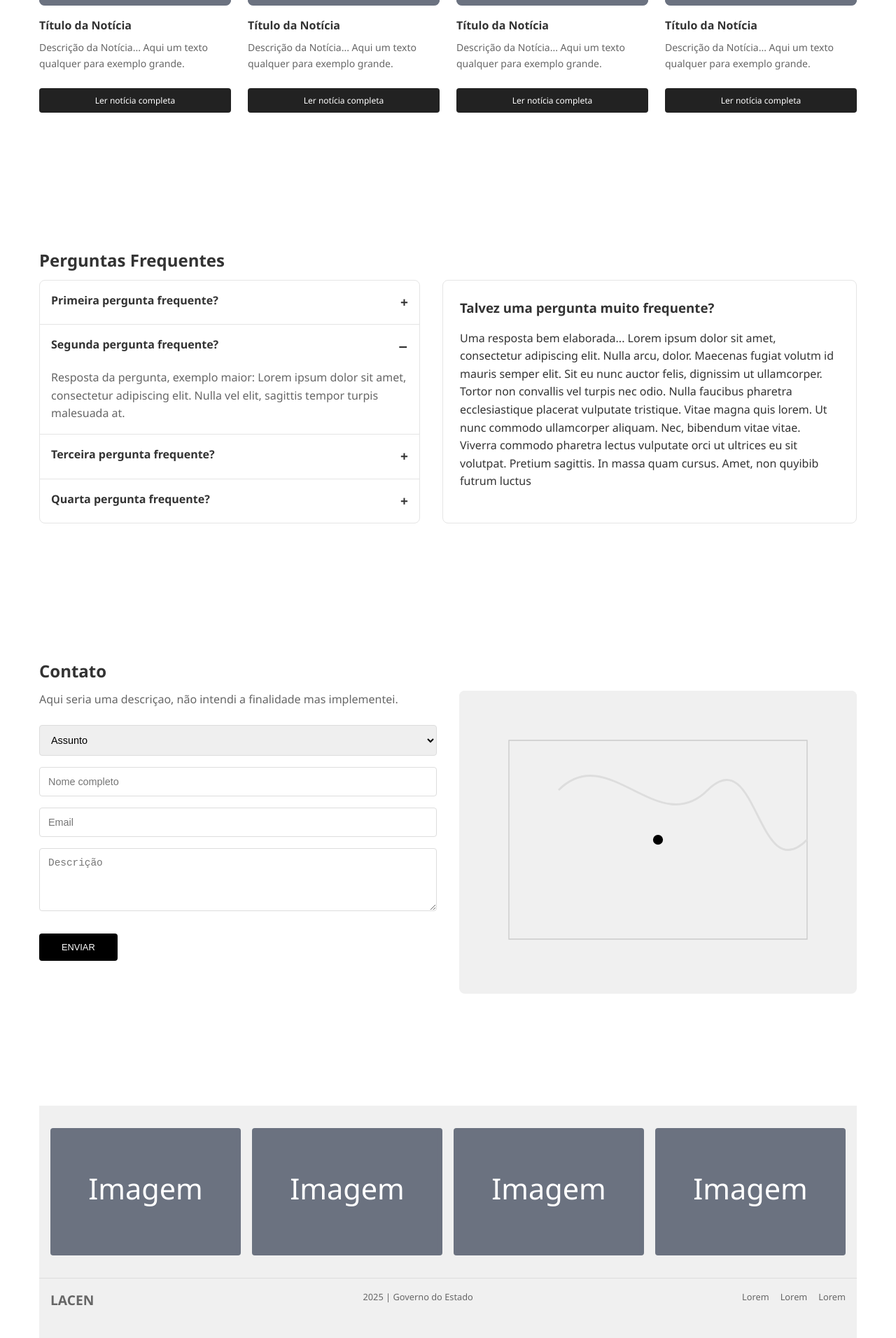
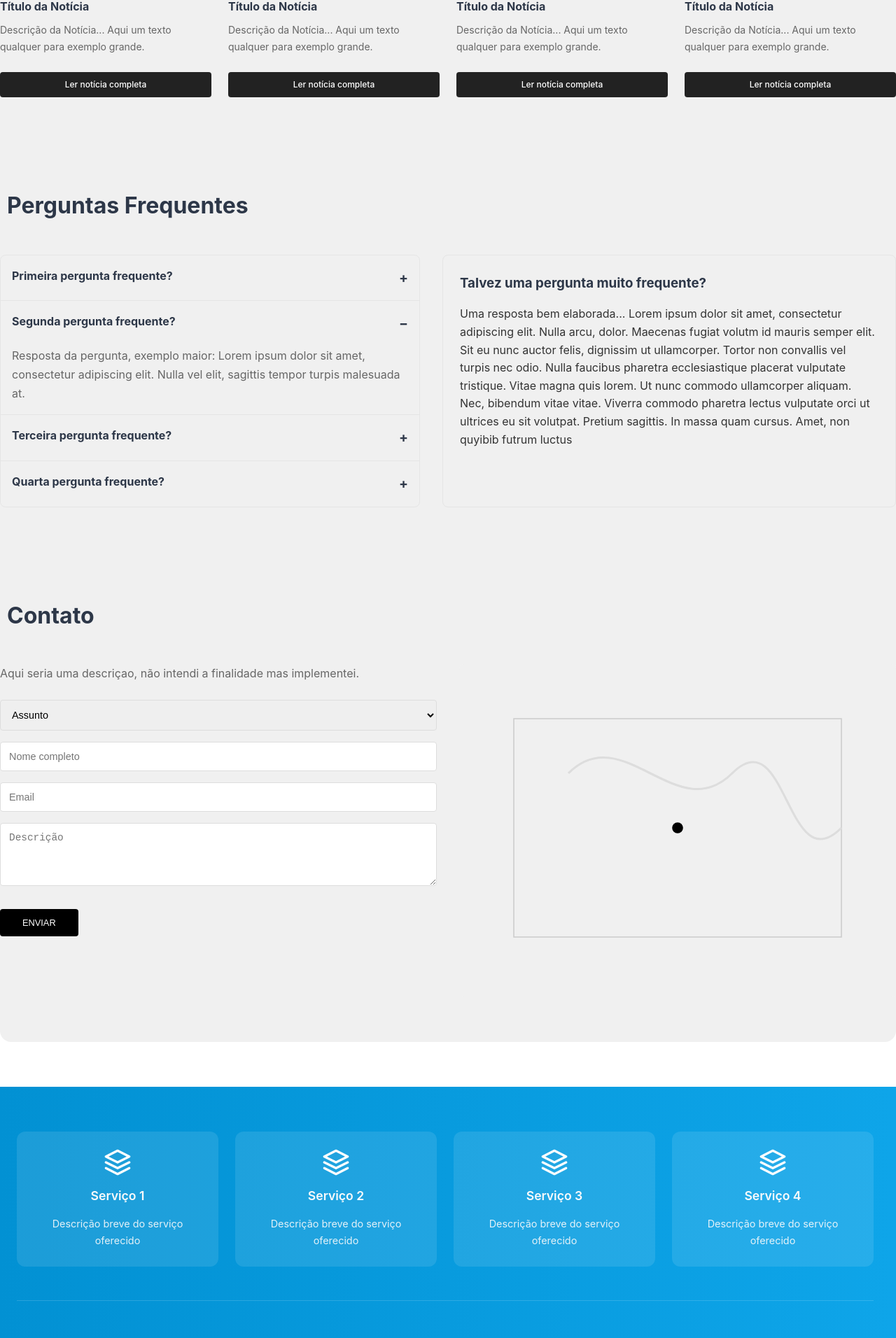
Before and after one commit to marcos-grocha/lacen, a Vue app: page / in a window 1280 px wide. Shown: the part 880-2792 px from the top of the page at 70% size. Built offline with nearby package versions, Linux system fonts and the light colour scheme; what @vue-a11y/vlibras would draw is missing.

Commit message:
algumas modificações (ainda esta inacabado)

```diff
--- a/src/App.vue
+++ b/src/App.vue
@@ -31,33 +31,133 @@
 </script>
 
 <style>
+  :root {
+    --primary-color: #0291d3;
+    --secondary-color: #f0f0f0;
+    --accent-color: #FF6B6B;
+    --text-dark: #2D3748;
+    --text-light: #F7FAFC;
+    --transition: all 0.3s ease;
+  }
+
   * {
     box-sizing: border-box;
     margin: 0;
     padding: 0;
+    scroll-behavior: smooth;
   }
 
   body {
-    font-family: 'Segoe UI', Tahoma, Geneva, Verdana, sans-serif;
-    line-height: 1.6;
-    color: #333;
+    background-color: #FFFFFF;
+    font-family: 'Inter', system-ui, -apple-system, BlinkMacSystemFont, 'Segoe UI', Roboto, sans-serif;
+    line-height: 1.7;
+    color: var(--text-dark);
+    -webkit-font-smoothing: antialiased;
   }
 
-  h1, h2, h3, h4, h5, h6 {
-    margin-bottom: 0.5rem;
+  h1{
+    color: var(--primary-color);
+    margin-bottom: 1rem;
+    font-weight: 600;
+  }
+
+  h1 {
+    padding-left: 10px;
+    font-size: 2.5rem;
+    line-height: 1.2;
+    background: linear-gradient(45deg, var(--primary-color), var(--secondary-color));
+    -webkit-background-clip: text;
+    -webkit-text-fill-color: transparent;
+  }
+
+  h2 {
+    padding-left: 10px;
+    font-size: 2rem;
+    border-bottom: 2px solid var(--secondary-color);
+    padding-bottom: 0.5rem;
+    margin-bottom: 2rem;
   }
 
   a {
-    color: #333;
+    color: var(--primary-color);
+    text-decoration: none;
+    transition: var(--transition);
+    font-weight: 500;
+  }
+
+  a:hover {
+    color: var(--secondary-color);
+    text-decoration: underline;
   }
 
   section {
-    margin: 2rem 0;
+    padding: 10px;
   }
 
-  .homepage {
-    max-width: 1200px;
+  .container {
+    max-width: 1280px;
     margin: 0 auto;
-    padding: 0 1rem;
+    padding: 0 2rem;
+  }
+
+  .button {
+    display: inline-flex;
+    align-items: center;
+    padding: 0.75rem 1.5rem;
+    border-radius: 0.5rem;
+    font-weight: 600;
+    transition: var(--transition);
+    background: var(--primary-color);
+    color: white;
+    border: 2px solid transparent;
+  }
+
+  .button:hover {
+    transform: translateY(-2px);
+    box-shadow: 0 4px 6px rgba(0, 0, 0, 0.1);
+    background: var(--secondary-color);
+  }
+
+  .card {
+    background: white;
+    border-radius: 1rem;
+    padding: 2rem;
+    box-shadow: 0 4px 6px rgba(0, 0, 0, 0.05);
+    transition: var(--transition);
+  }
+
+  .card:hover {
+    transform: translateY(-5px);
+    box-shadow: 0 10px 15px rgba(0, 0, 0, 0.1);
+  }
+
+  .v-libras {
+    z-index: 1000;
+    bottom: 2rem !important;
+  }
+
+  @media (max-width: 768px) {
+    .container {
+      padding: 0 1.5rem;
+    }
+
+    h1 {
+      padding-left: 50px;
+      font-size: 2rem;
+    }
+
+    h2 {
+      font-size: 1.75rem;
+    }
+
+    section {
+      padding: 3rem 0;
+    }
+  }
+
+  @media (max-width: 480px) {
+    .container {
+      padding: 0 1rem;
+    }
   }
 </style>
--- a/src/components/FooterLacen.vue
+++ b/src/components/FooterLacen.vue
@@ -1,90 +1,198 @@
 <template>
-  <div class="homepage">
   <footer class="footer">
     <div class="footer-content">
       <div class="footer-gallery">
         <div class="gallery-item" v-for="n in 4" :key="n">
-            <svg width="100%" height="100%" viewBox="0 0 100 70" xmlns="http://www.w3.org/2000/svg">
-              <rect width="100%" height="100%" fill="#6B7280" />
-              <text x="50%" y="50%" dominant-baseline="middle" text-anchor="middle" fill="#ffffff">
-                <tspan x="50%" dy="0">Imagem</tspan>
-              </text>
+          <div class="gallery-content">
+            <svg width="40" height="40" viewBox="0 0 24 24" fill="none" xmlns="http://www.w3.org/2000/svg">
+              <path d="M12 2L2 7L12 12L22 7L12 2Z" stroke="white" stroke-width="2" stroke-linecap="round" stroke-linejoin="round"/>
+              <path d="M2 17L12 22L22 17" stroke="white" stroke-width="2" stroke-linecap="round" stroke-linejoin="round"/>
+              <path d="M2 12L12 17L22 12" stroke="white" stroke-width="2" stroke-linecap="round" stroke-linejoin="round"/>
             </svg>
+            <h4>Serviço {{ n }}</h4>
+            <p>Descrição breve do serviço oferecido</p>
           </div>
         </div>
       </div>
-      <div class="footer-bottom">
-        <div class="footer-logo">
-          <h2>LACEN</h2>
-        </div>
-        <div class="copyright">
-          2025 | Governo do Estado
+
+      <div class="footer-main">
+        <div class="footer-brand">
+          <h2 class="footer-logo">LACEN</h2>
+          <p class="footer-tagline">Saúde Pública de Qualidade</p>
         </div>
 
-        <div class="footer-links">
-          <a href="#">Lorem</a>
-          <a href="#">Lorem</a>
-          <a href="#">Lorem</a>
+        <div class="footer-nav">
+          <div class="nav-section">
+            <h4>Institucional</h4>
+            <a href="#">Sobre Nós</a>
+            <a href="#">Notícias</a>
+            <a href="#">Contato</a>
+          </div>
+          <div class="nav-section">
+            <h4>Serviços</h4>
+            <a href="#">Exames</a>
+            <a href="#">Laboratórios</a>
+            <a href="#">Protocolos</a>
+          </div>
+        </div>
+      </div>
+    </div>
+
+    <div class="footer-copyright">
+      <div class="copyright-text">© 2025 Governo do Estado - Todos os direitos reservados</div>
+      <div class="government-logo">
+        <!-- Adicione aqui o SVG do logo do governo -->
       </div>
     </div>
   </footer>
-  </div>
 </template>
 
 <script setup>
-  // Não precisa de lógica por enquanto
+// Lógica pode ser adicionada aqui se necessário
 </script>
 
 <style scoped>
 .footer {
-    background-color: #f0f0f0;
-    padding: 2rem 0;
+  background: linear-gradient(to right,#0291d3, #0ea5e9);
+  color: #f9fafb;
+  padding: 4rem 0 1rem;
+  position: relative;
   margin-top: 4rem;
 }
 
 .footer-content {
-    padding: 0 1rem;
-    max-width: 1200px;
+  max-width: 1280px;
   margin: 0 auto;
+  padding: 0 2rem;
+  padding-left: 1.5rem;
+  padding-right: 1,5rem;
 }
 
-  .footer-logo h2 {
-    font-weight: bold;
-    margin-bottom: 2rem;
-  }
-
+/* Galeria */
 .footer-gallery {
-    display: flex;
-    gap: 1rem;
-    margin-bottom: 2rem;
+  display: grid;
+  grid-template-columns: repeat(auto-fit, minmax(200px, 1fr));
+  gap: 1.5rem;
+  padding-bottom: 3rem;
+  margin-bottom: 3rem;
+  border-bottom: 1px solid rgba(255, 255, 255, 0.15);
 }
 
 .gallery-item {
-    flex: 1;
-    aspect-ratio: 1.5/1;
-    background-color: #6B7280;
-    border-radius: 4px;
-    overflow: hidden;
+  background: rgba(255, 255, 255, 0.1);
+  border-radius: 12px;
+  padding: 1.5rem;
+  transition: transform 0.3s ease;
 }
 
-  .footer-bottom {
+.gallery-item:hover {
+  transform: translateY(-5px);
+}
+
+.gallery-content {
+  display: flex;
+  flex-direction: column;
+  align-items: center;
+  text-align: center;
+  gap: 0.8rem;
+}
+
+.gallery-content svg {
+  width: 40px;
+  height: 40px;
+}
+
+.gallery-content h4 {
+  font-size: 1.1rem;
+  font-weight: 600;
+}
+
+.gallery-content p {
+  font-size: 0.9rem;
+  opacity: 0.9;
+}
+
+.footer-main {
+  display: grid;
+  grid-template-columns: repeat(auto-fit, minmax(300px, 1fr));
+  gap: 3rem;
+  margin-bottom: 3rem;
+}
+
+.footer-brand {
+  max-width: 350px;
+}
+
+.footer-logo {
+  font-size: 2.2rem;
+  font-weight: 800;
+  letter-spacing: -0.5px;
+  margin-bottom: 0.5rem;
+}
+
+.footer-tagline {
+  font-size: 1rem;
+  opacity: 0.9;
+}
+
+.footer-nav {
+  display: flex;
+  gap: 4rem;
+  flex-wrap: wrap;
+}
+
+.nav-section {
+  display: flex;
+  flex-direction: column;
+  gap: 0.8rem;
+}
+
+.nav-section h4 {
+  font-size: 1.1rem;
+  font-weight: 600;
+  margin-bottom: 0.5rem;
+}
+
+.nav-section a {
+  color: #f3f4f6;
+  text-decoration: none;
+  transition: opacity 0.3s ease;
+  font-size: 0.95rem;
+}
+
+.nav-section a:hover {
+  opacity: 0.8;
+}
+
+.footer-copyright {
   display: flex;
   justify-content: space-between;
-    padding: 1rem;
-    max-width: 1200px;
-    margin: 0 auto;
-    border-top: 1px solid #ddd;
-    color: #666;
-    font-size: 0.8rem;
+  align-items: center;
+  padding: 1.5rem 0;
+  border-top: 1px solid rgba(255, 255, 255, 0.15);
+  margin-top: 2rem;
 }
 
-  .footer-links {
+.copyright-text {
   display: flex;
-    gap: 1rem;
+  padding-left: 750px;
+  font-size: 0.9rem;
+  opacity: 0.8;
 }
 
-  .footer-links a {
-    color: #666;
-    text-decoration: none;
+@media (max-width: 768px) {
+  .footer-main {
+    gap: 2rem;
+  }
+
+  .footer-nav {
+    gap: 2rem;
+  }
+
+  .footer-copyright {
+    flex-direction: column;
+    gap: 1rem;
+    text-align: center;
+  }
 }
 </style>
--- a/src/components/HeaderLacen.vue
+++ b/src/components/HeaderLacen.vue
@@ -54,8 +54,6 @@
 
 <style scoped>
   .header {
-    background-color: #0291d3;
-    color: white;
     display: flex;
     justify-content: space-between;
     align-items: center;
--- a/src/components/HeroLacen.vue
+++ b/src/components/HeroLacen.vue
@@ -18,7 +18,6 @@
 </template>
 
 <script setup>
-  // Não precisa de lógica por enquanto
 </script>
 
 <style scoped>
@@ -41,6 +40,7 @@
   }
 
   .hero-description {
+    padding-left: 10px;
     color: #333;
     max-width: 90%;
   }
--- a/src/views/HomePageView.vue
+++ b/src/views/HomePageView.vue
@@ -31,9 +31,11 @@
 
 <style scoped>
   main {
+    background-color: #f0f0f0 ;
     display: flex;
     flex-direction: column;
     gap: 4rem;
     padding: 2rem 0;
+    border-radius: 1rem;
   }
 </style>
```
Also changed, not shown: src/assets/fsph_logoLAzul.png (added). Lines whose indentation alone changed are shown as unchanged.
